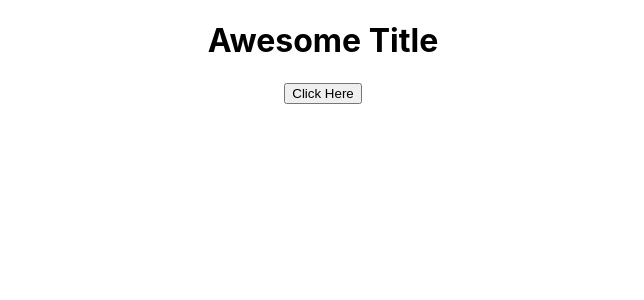
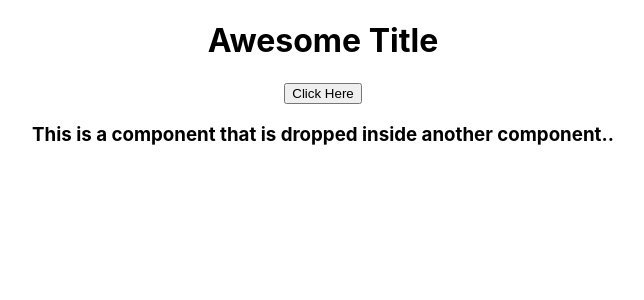
Before and after one commit to eimutis22/React-CRUD, a React (Create React App) app: page / in a window 1280 px wide. Shown: the top 300 px of the page, without its empty margins (317-961 px from the left). Built offline with nearby package versions, Linux system fonts and the light colour scheme.

Commit message:
Creating / Importing Components

```diff
--- a/src/App.js
+++ b/src/App.js
@@ -1,4 +1,5 @@
 import React, { Component } from 'react';
+import MyComponent from './MyComponent';
 import './App.css';
 
 class App extends Component {
@@ -26,6 +27,7 @@ class App extends Component {
         <div>
           <button onClick={this.onClick}>Click Here</button>
         </div>
+        <MyComponent />
       </div>
     );
   }
--- /dev/null
+++ b/src/MyComponent.js
@@ -0,0 +1,13 @@
+import React, { Component } from 'react';
+
+class MyComponent extends Component {
+  render() {
+    return (
+      <div className="MyComponent">
+        <h3>This is a component that is dropped inside another component..</h3>
+      </div>
+    );
+  }
+}
+
+export default MyComponent;
```
